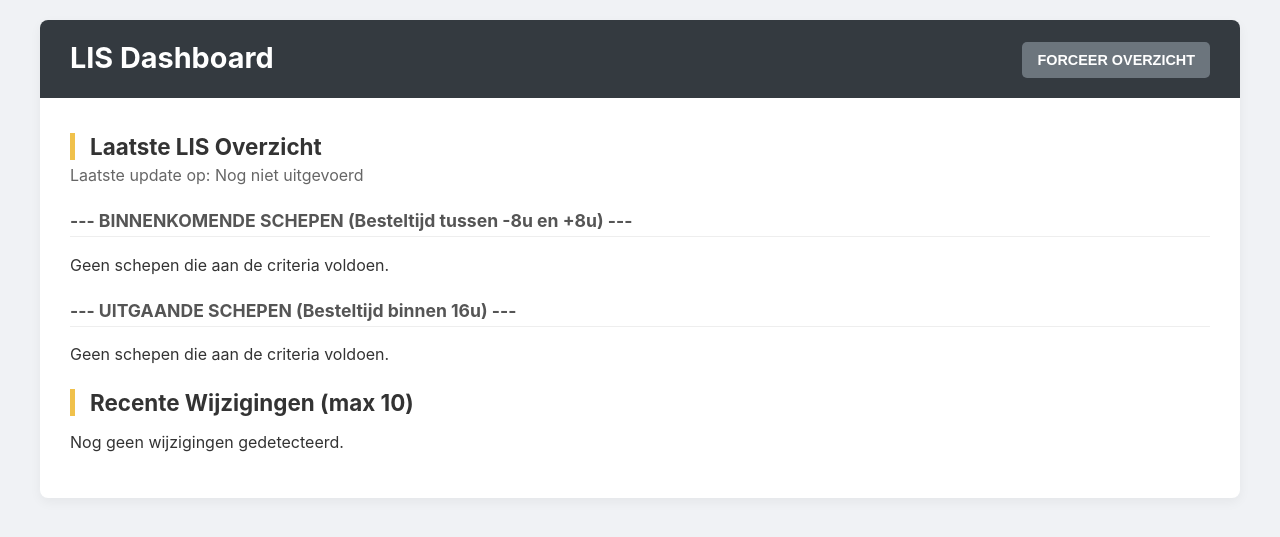
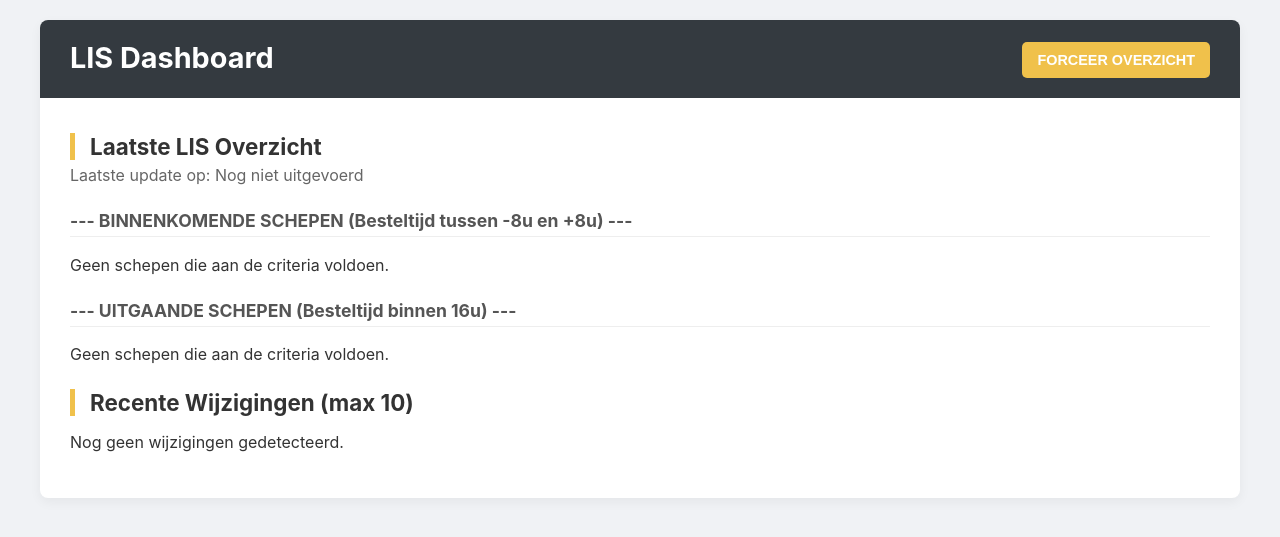
Before and after one commit to simoens/lis-cron-job, a Flask app: page / in a window 1280 px wide. Shown: the top 537 px of the page. Run offline with Flask 3, Linux system fonts and the light colour scheme.

Commit message:
Change button background color to yellow

```diff
--- a/templates/index.html
+++ b/templates/index.html
@@ -41,7 +41,7 @@
         }
         .button {
             float: right;
-            background-color: #6c757d; /* Grijze knop */
+            background-color: #f0c14b; /* Geleknop */
             color: white;
             padding: 10px 15px;
             border: none;
```
